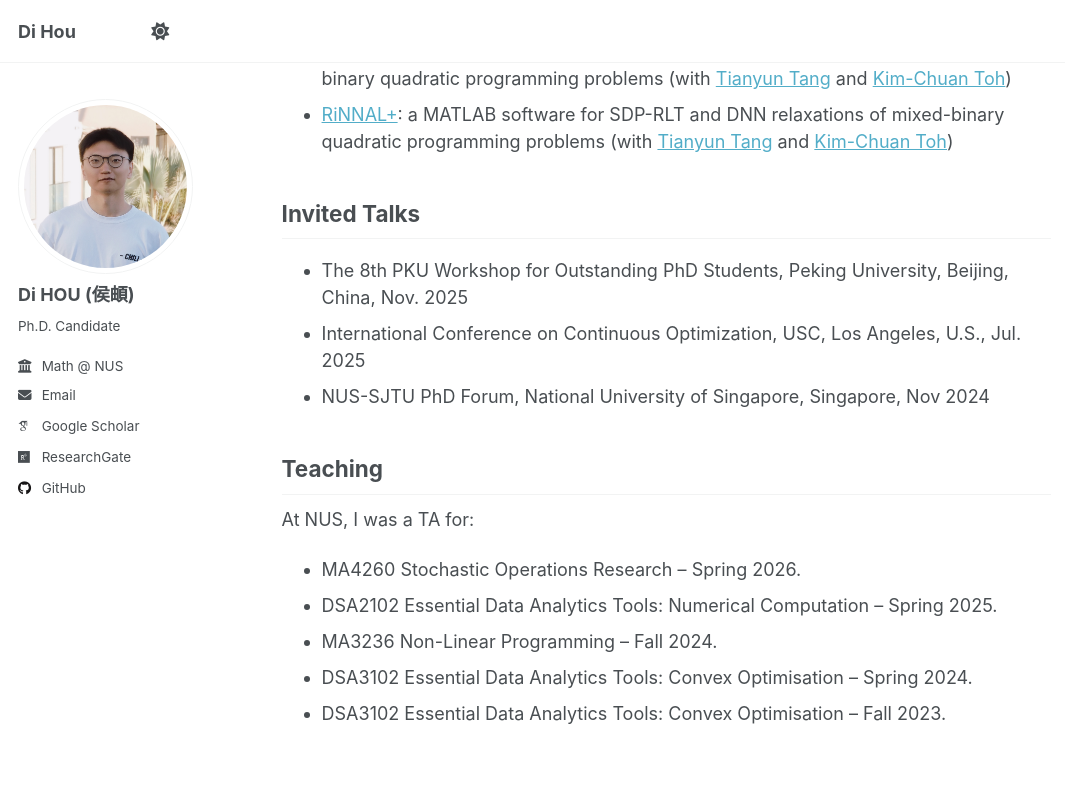
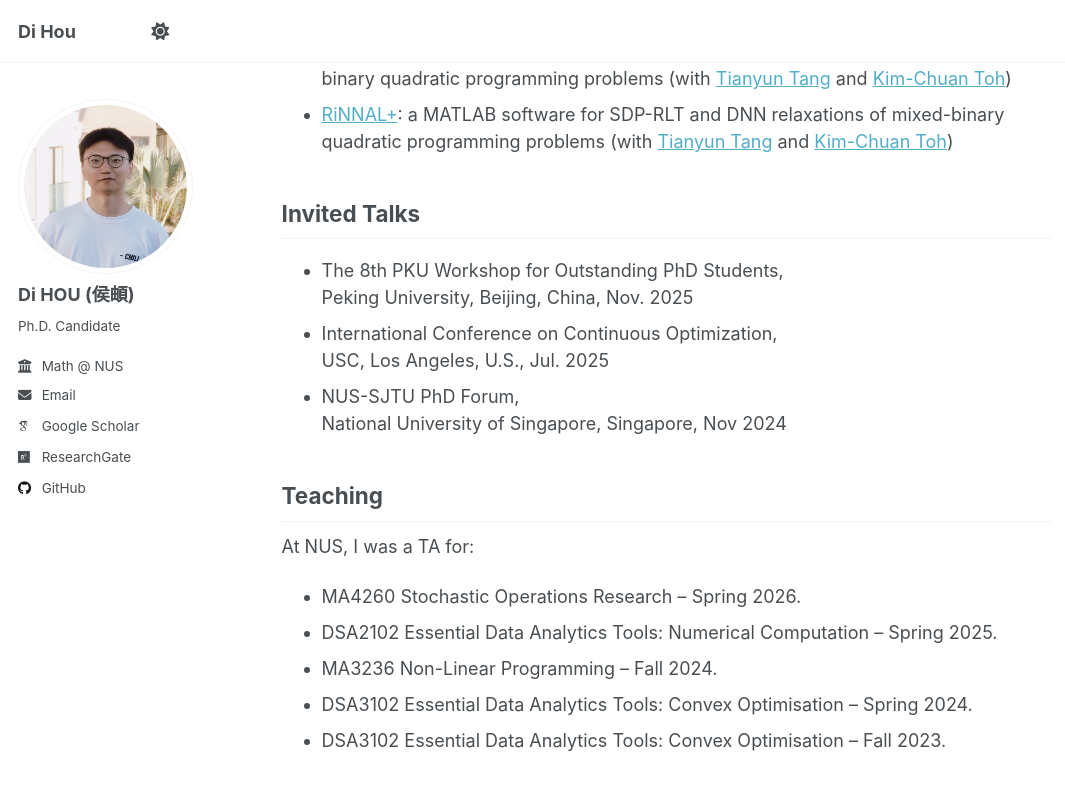
Before and after one commit to HouDiOpt/HouDiOpt.github.io, a Jekyll site: the page built from _pages/about.md, in a window 1280 px wide and 900 px high, scrolled down 1177 px. Shown: the top 790 px of the window, without its empty margins (0-1065 px from the left). Built offline with Jekyll 4.4.1, drawn with Linux system fonts in a browser that asks for light colours; some web fonts are replaced; a script that is not in the unit is left out.

Commit message:
Improve formatting of invited talks section
Formatted invited talks for better readability.

```diff
--- a/_pages/about.md
+++ b/_pages/about.md
@@ -53,9 +53,12 @@ Softwares
 
 Invited Talks
 ------
-- The 8th PKU Workshop for Outstanding PhD Students, Peking University, Beijing, China, Nov. 2025
-- International Conference on Continuous Optimization, USC, Los Angeles, U.S., Jul. 2025
-- NUS-SJTU PhD Forum, National University of Singapore, Singapore, Nov 2024
+- The 8th PKU Workshop for Outstanding PhD Students,
+  <br>Peking University, Beijing, China, Nov. 2025
+- International Conference on Continuous Optimization,
+  <br>USC, Los Angeles, U.S., Jul. 2025
+- NUS-SJTU PhD Forum,
+  <br>National University of Singapore, Singapore, Nov 2024
 
 Teaching
 ------
```
